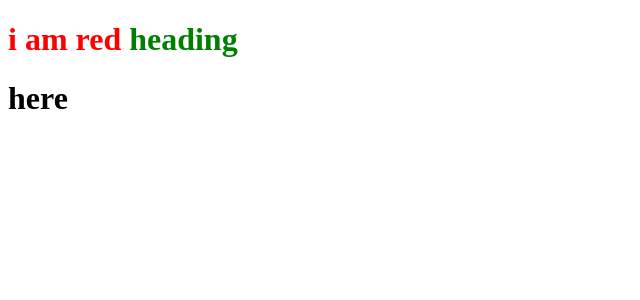
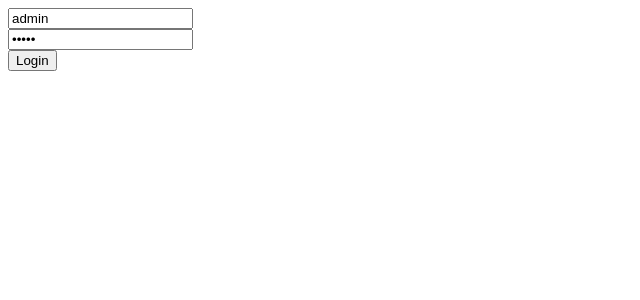
Before and after one commit to capmahin/Hello-next, a Next.js app: page / in a window 1280 px wide. Shown: the top 300 px of the page, without its empty margins (0-640 px from the left). Built offline with nearby package versions, Linux system fonts and the light colour scheme.

Commit message:
add from

```diff
--- a/pages/index.tsx
+++ b/pages/index.tsx
@@ -1,21 +1,26 @@
-import styles from './index.module.scss'
+// import styles from './index.module.scss'
 
-//Style-JSX
+// //Style-JSX
 
-function Heading(props) {
+// function Heading(props) {
 
-  return (
-    <div>
-      <h1 className={styles.red}> <span>i am red </span>{props.heading}</h1>
+//   return (
+//     <div>
+//       <h1 className={styles.red}> <span>i am red </span>{props.heading}</h1>
 
-    </div>
-  )
-}
+//     </div>
+//   )
+// }
 
-export default function Home() {
+export default function Home(req, res) {
   return <div>
-    <Heading heading="heading" />
-    <h1>here</h1>
+    <form method="POST" action="/api/login">
+      <input type="text" value="admin" />
+      <br />
+      <input type="password" value="admin" />
+      <br />
+      <input type="submit" value="Login" />
+    </form>
 
   </div >
 
```
